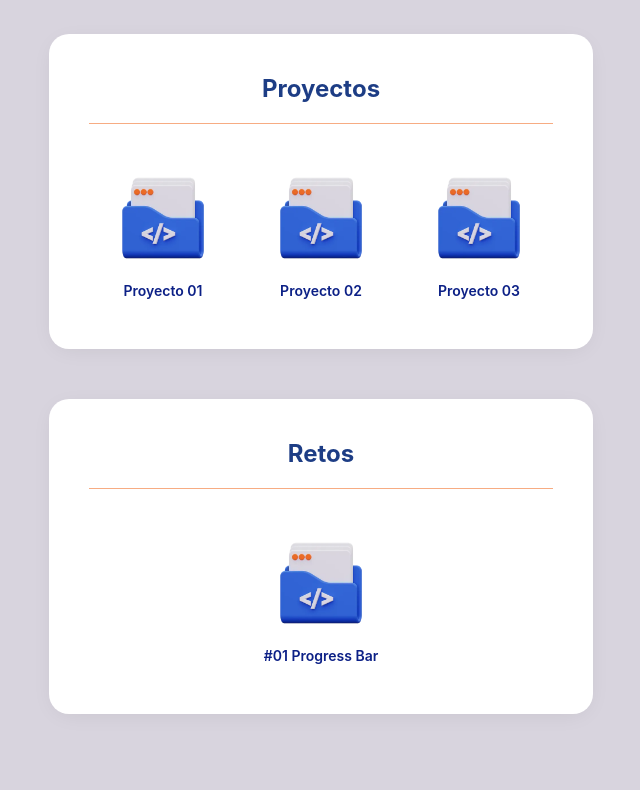
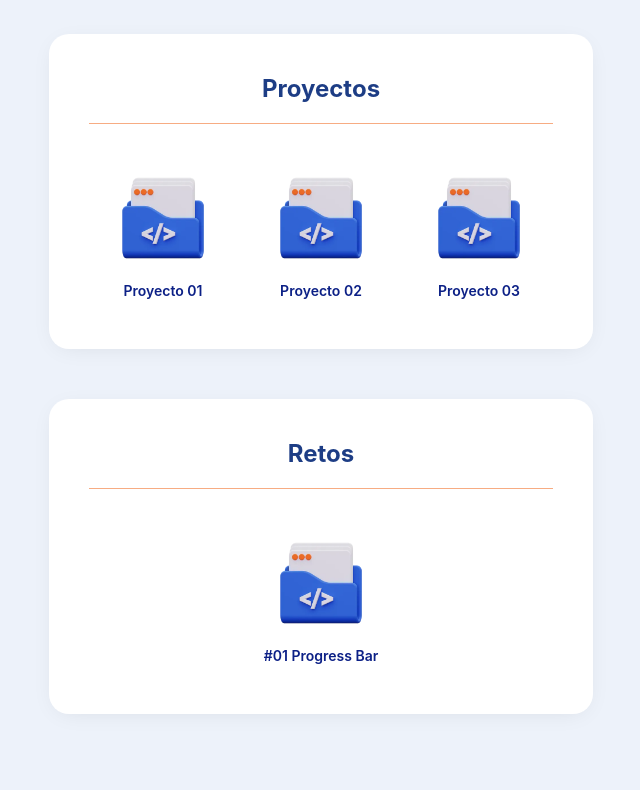
Before and after one commit to dariofin/frontendLeap, a plain HTML site: page index.html in a window 1280 px wide. Shown: the part 236-1026 px from the top of the page, without its empty margins (319-959 px from the left). Drawn offline with Linux system fonts and the light colour scheme.

Commit message:
últimos retoques estéticos (oh not again 😐)

```diff
--- a/styles.css
+++ b/styles.css
@@ -7,7 +7,7 @@
 body {
     display: flex;
     flex-direction: column;
-    background-color: #d8d4de;
+    background-color: #edf2fa;
     padding: 50px;
     align-items: center;
     text-align: center;
```
